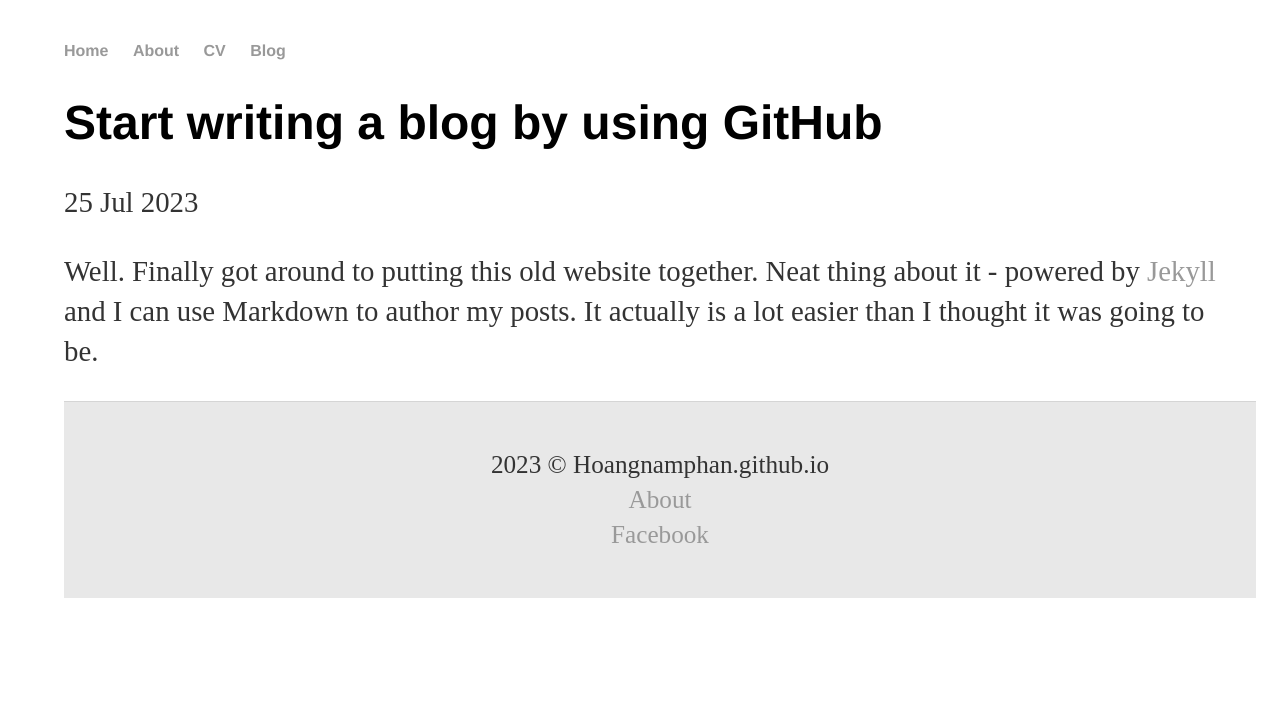
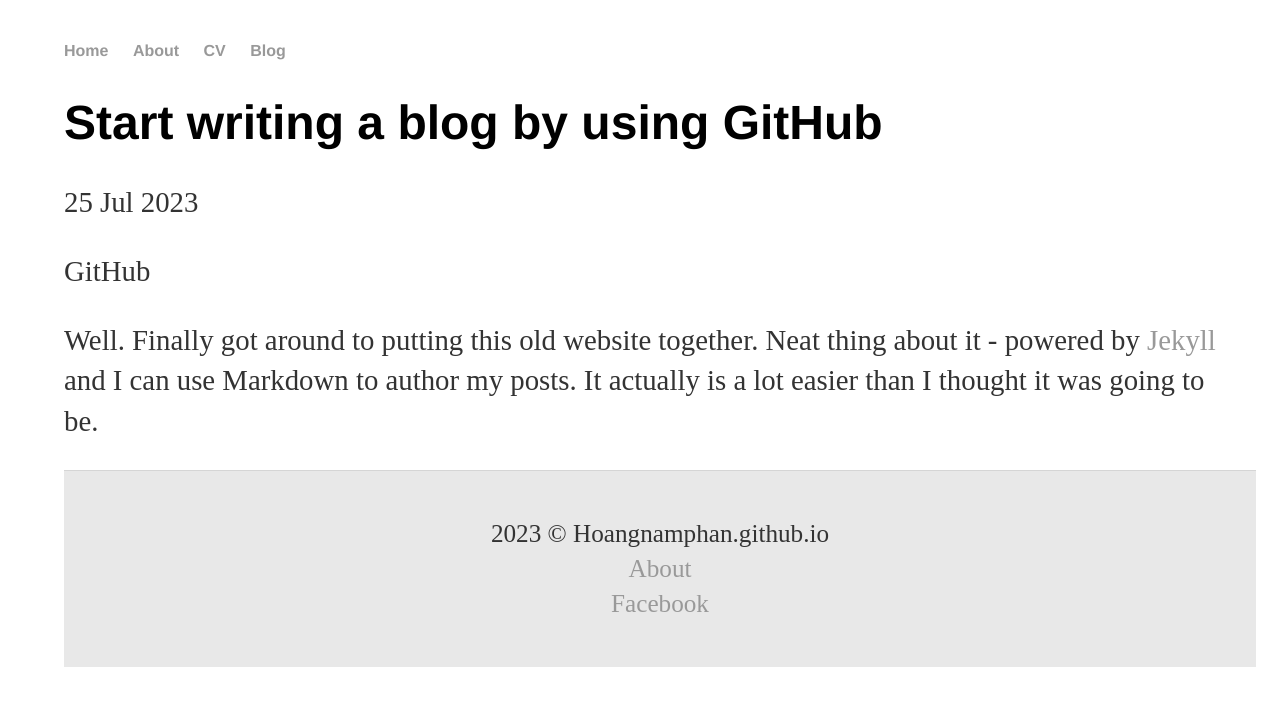
Before and after one commit to hoAngnaMPHan/hoangnamphan.github.io, a Jekyll site: the page built from _posts/2023-07-25-Hello world.md, in a window 1280 px wide. Shown: the top 706 px of the page. Built offline with Jekyll 4.4.1, drawn with Linux system fonts in a browser that asks for light colours.

Commit message:
Update post.html

```diff
--- a/_layouts/post.html
+++ b/_layouts/post.html
@@ -4,6 +4,8 @@ layout: default
 <h1>{{ page.title }}</h1>
 <p class="meta">{{ page.date | date_to_string }}</p>
 
+<p class="meta">{{ page.tags | tags_to_array }}</p>
+
 <div class="post">
   {{ content }}
 </div>
```
